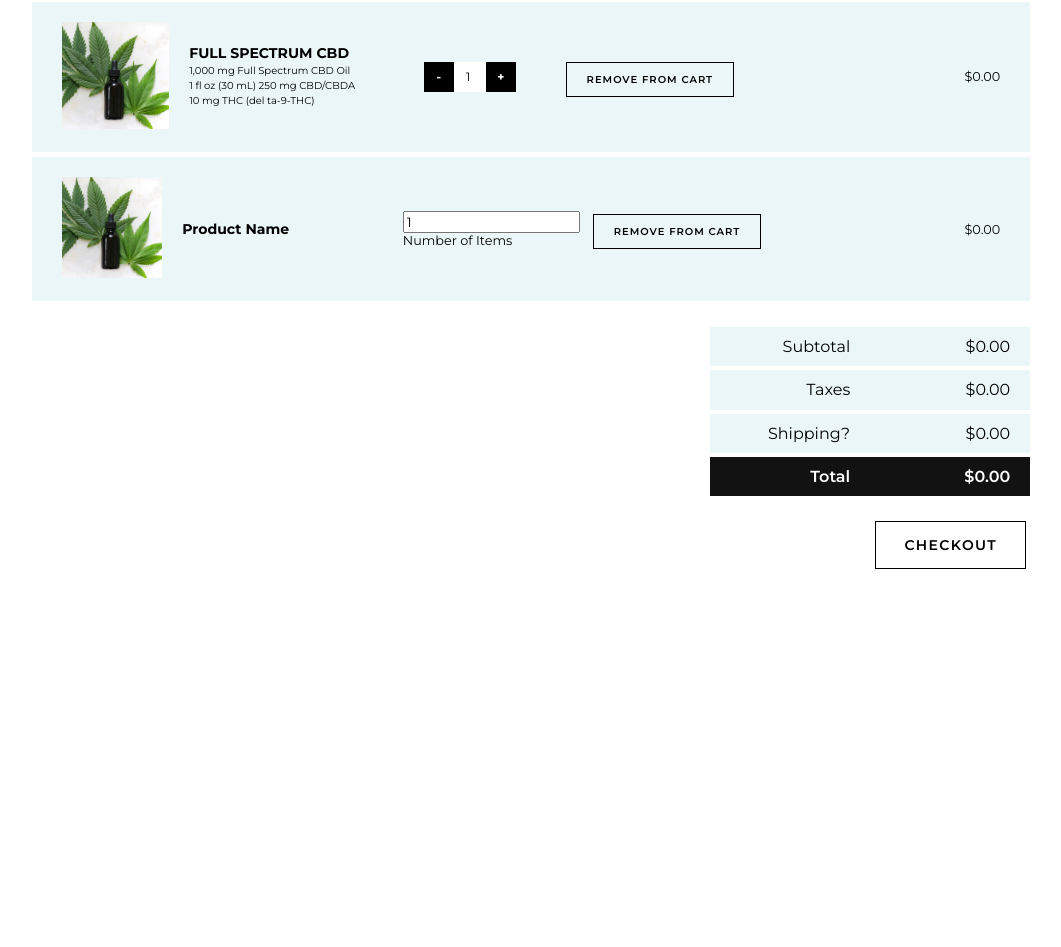
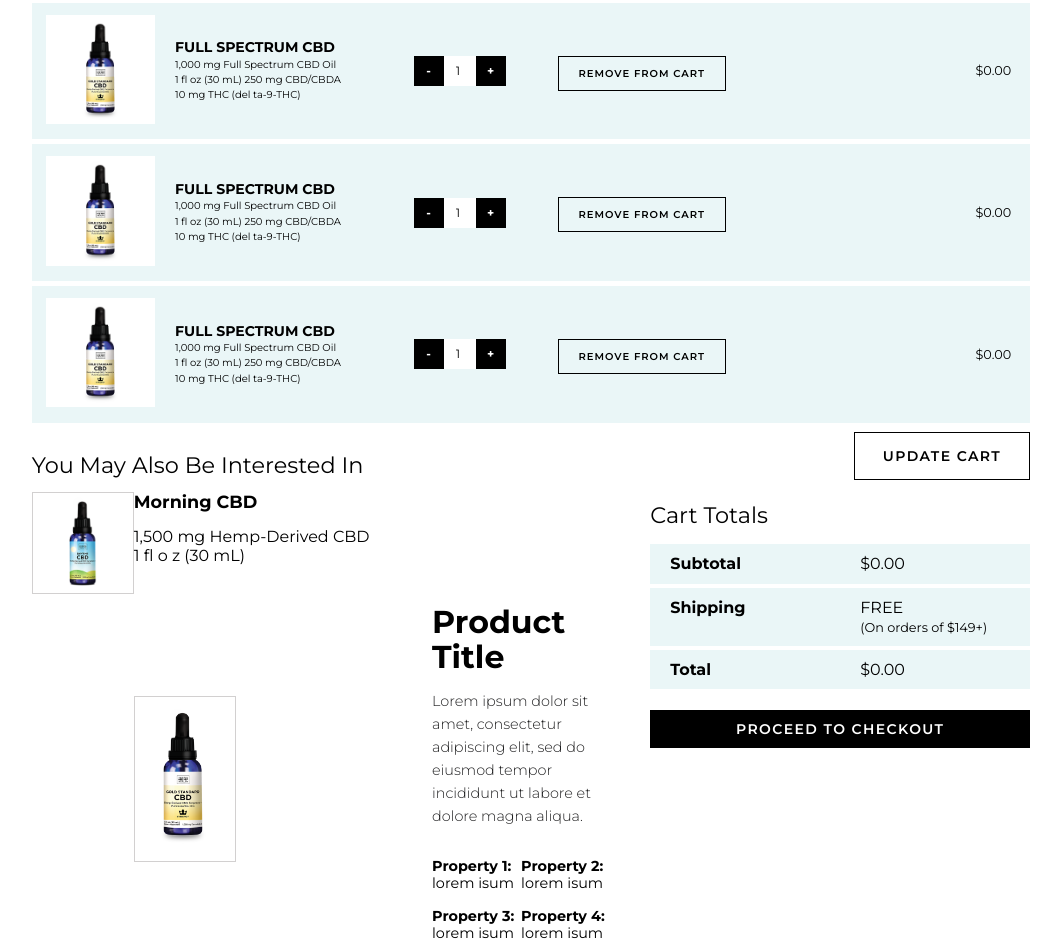
Before and after one commit to k-dumont/CHH-Full, a plain HTML site: page cart.html in a window 1280 px wide. Shown: the part 185-1132 px from the top of the page, without its empty margins (109-1170 px from the left). Before the commit the page ends 857 px from the top, so only its background shows below. Drawn offline with Linux system fonts and the light colour scheme.

Commit message:
cart progress
also interesting in box needs to be finished

```diff
--- a/cart.html
+++ b/cart.html
@@ -11,11 +11,13 @@
 <body>
 
   <section id="main-content">
+    <div class="cart-button-div"><button class="btn-main">Return To Shop</button></div>
 		<h2>Shopping Cart</h2>
 
+	<!--  CART ITEM START-->
 		<div class="cart-wrapper vert-center">
 			<div class="cart-column cart-image-column">
-				<img src="img/product.jpg" alt="" class="product-in-cart"/>
+					<img src="img/CHH-GoldStandard_30ml-S-thumb.png" alt="" class="product-in-cart"/>
 			</div>
 			<div class="cart-column cart-name-column">
 				<h5>FULL SPECTRUM CBD</h5>
@@ -26,10 +28,7 @@
 			<div class="cart-column item-number-column">
   <form>
 
-  <div class="plus-minus-wrapper"><a href="SUBTRACT-ITEM"> <div class="plus-minus"> <span>-</span> </div>  </a><input class="number-of-items" type="text" name="number_of_items" value="1"> <a href="ADD-ITEM"><div class="plus-minus"> <span>+</span> </div></a> </div>
-<!--  <div class="plus-minus"> + </div><input class="cart-item-number-input" type="text" name="number_of_items" value="1">	<label class="item-number-label">Number of Items</label>-->
-
-
+  <div class="plus-minus-wrapper"><a href="#"> <div class="plus-minus"> <span>-</span> </div>  </a><input class="number-of-items" type="text" name="number_of_items" value="1"> <a href="#"><div class="plus-minus"> <span>+</span> </div></a> </div>
   </form>
 			</div>
 			<div class="cart-column cart-button-column">
@@ -39,67 +38,125 @@
 				<span class="price cart-product-price">$0.00</span>
 			</div>
 		</div>
+<!--  CART ITEM END-->
 
+    	<!--  CART ITEM START-->
 		<div class="cart-wrapper vert-center">
 			<div class="cart-column cart-image-column">
-				<img src="img/product.jpg" alt="" class="product-in-cart"/>
+					<img src="img/CHH-GoldStandard_30ml-S-thumb.png" alt="" class="product-in-cart"/>
 			</div>
 			<div class="cart-column cart-name-column">
-				<h5>Product Name</h5>
+				<h5>FULL SPECTRUM CBD</h5>
+        <span>1,000 mg Full Spectrum CBD Oil</span><br>
+       <span> 1 fl oz (30 mL) 250 mg CBD/CBDA</span><br>
+        <span>10 mg THC (del ta-9-THC)</span>
 			</div>
 			<div class="cart-column item-number-column">
   <form>
-		  <input class="cart-item-number-input" type="text" name="number_of_items" value="1">	<label class="item-number-label">Number of Items</label>
+
+  <div class="plus-minus-wrapper"><a href="#"> <div class="plus-minus"> <span>-</span> </div>  </a><input class="number-of-items" type="text" name="number_of_items" value="1"> <a href="#"><div class="plus-minus"> <span>+</span> </div></a> </div>
   </form>
 			</div>
 			<div class="cart-column cart-button-column">
 		<button type="submit" class="btn-small">Remove From Cart</button>
 			</div>
 		<div class="cart-column cart-price-column">
-				<span style="price cart-product-price">$0.00</span>
+				<span class="price cart-product-price">$0.00</span>
 			</div>
 		</div>
+<!--  CART ITEM END-->
+
+
+    	<!--  CART ITEM START-->
+		<div class="cart-wrapper vert-center">
+			<div class="cart-column cart-image-column">
+					<img src="img/CHH-GoldStandard_30ml-S-thumb.png" alt="" class="product-in-cart"/>
+			</div>
+			<div class="cart-column cart-name-column">
+				<h5>FULL SPECTRUM CBD</h5>
+        <span>1,000 mg Full Spectrum CBD Oil</span><br>
+       <span> 1 fl oz (30 mL) 250 mg CBD/CBDA</span><br>
+        <span>10 mg THC (del ta-9-THC)</span>
+			</div>
+			<div class="cart-column item-number-column">
+  <form>
+
+  <div class="plus-minus-wrapper"><a href="#"> <div class="plus-minus"> <span>-</span> </div>  </a><input class="number-of-items" type="text" name="number_of_items" value="1"> <a href="#"><div class="plus-minus"> <span>+</span> </div></a> </div>
+  </form>
+			</div>
+			<div class="cart-column cart-button-column">
+		<button type="submit" class="btn-small">Remove From Cart</button>
+			</div>
+		<div class="cart-column cart-price-column">
+				<span class="price cart-product-price">$0.00</span>
+			</div>
+		</div>
+<!--  CART ITEM END-->
+
+    <div class="cart-button-div">
+    <button type="submit" class="btn-main">Update Cart</button>
+    </div>
 		<br>
+    <div class="cart-totals-wrapper">
+      <h3 class="fontweight-light">Cart Totals</h3>
 		<div class="cart-totals flex-row">
 				<div class="flex-column-half before-checkout-column">
-				<span style="price cart-product-price">Subtotal</span>
+          <strong>Subtotal</strong>
+			</div>
+			<div class="flex-column-half before-checkout-column">
+				$0.00
+			</div>
+	</div>
+			<div class="cart-totals flex-row">
+				<div class="flex-column-half before-checkout-column">
+          <strong>Shipping</strong>
+			</div>
+			<div class="flex-column-half before-checkout-column">
+				FREE<br><span class="font-size-sml">(On orders of $149+)</span>
+			</div>
+	</div>
+<div class="cart-totals flex-row">
+				<div class="flex-column-half before-checkout-column">
+          <span style="price cart-product-price"><strong>Total</strong></span>
 			</div>
 			<div class="flex-column-half before-checkout-column">
 				<span style="price cart-product-price">$0.00</span>
 			</div>
 	</div>
-
-	<div class="cart-totals flex-row">
-				<div class="flex-column-half before-checkout-column">
-				<span style="price cart-product-price">Taxes</span>
-			</div>
-			<div class="flex-column-half before-checkout-column">
-				<span style="price cart-product-price">$0.00</span>
-			</div>
-	</div>
-			<div class="cart-totals flex-row">
-				<div class="flex-column-half before-checkout-column">
-				<span style="price cart-product-price">Shipping?</span>
-			</div>
-			<div class="flex-column-half before-checkout-column">
-				<span style="price cart-product-price">$0.00</span>
-			</div>
-	</div>
-			<div class="cart-totals flex-row cart-grand-total">
-				<div class="flex-column-half before-checkout-column">
-				<span style="price cart-product-price">Total</span>
-			</div>
-			<div class="flex-column-half before-checkout-column">
-				<span style="price cart-product-price">$0.00</span>
-			</div>
+      <br>
+			    	<a href="/checkout"><button type="submit" class="btn-full">Proceed to checkout
+              </button></a>
 	</div>
 
-			<div class="cart-totals flex-row">
-				<div class="flex-column-half checkout-column">
-					<br>
-					<button type="submit" class="btn-main">Checkout</button>
+
+		  <div class="also-interested-div">
+        <h3 class="fontweight-light">You May Also Be Interested In</h3>
+      <img src="img/DaytimeCBD-30mL-thumb.png" class="left"><h5>Morning CBD</h5>
+      1,500 mg Hemp-Derived CBD<br>
+1 fl o z (30 mL)
+
+
+        	<div class="flex-row vert-center">
+  <div class="flex-column-half vert-center product-image-column">
+		<img src="img/CHH-GoldStandard_30ml-S-700px.png" class="product-image" alt=""/>
 	</div>
+   <div class="flex-column-half">
+		 <div class="product-text-column">
+		 <h2>Product Title</h2>
+		 <p class="product-description">Lorem ipsum dolor sit amet, consectetur adipiscing elit, sed do eiusmod tempor incididunt ut labore et dolore magna aliqua.</p>
+		 		<div class="flex-row">
+					<div class="flex-column-half product-property"><strong>Property 1:</strong> lorem isum</div>
+					<div class="flex-column-half product-property"><strong>Property 2:</strong> lorem isum</div>
+
 		 </div>
+			 	 		<div class="flex-row">
+		 <div class="flex-column-half product-property"><strong>Property 3:</strong> lorem isum</div>
+					<div class="flex-column-half product-property"><strong>Property 4:</strong> lorem isum</div>
+
+		 </div>
+
+    </div>
+
 
 
 
--- a/css/main.css
+++ b/css/main.css
@@ -65,7 +65,7 @@ html {
 font-family:'montserrat',sans-serif;
 }
 h1,h2,h3,h4,h5,h6,p {
-	margin-bottom:20px;
+	margin-bottom:15px;
 }
 h1,h2,h3,h4,h5,h6 {
 	line-height:1.1em;
@@ -214,6 +214,29 @@ hr.section-divider {
 	border-radius:0;
 	font-size:10px;
 	font-weight: 600;
+}
+
+
+.btn-full {
+	text-transform: uppercase;
+	padding:10px 28px;
+  width:100%;
+  color:#fff;
+	letter-spacing:.1em;
+	background-color:#000;
+		border: solid black 0px;
+/*	margin:4px 4px 0 0;*/
+	cursor: pointer;
+	border-radius:0;
+	font-size:14px;
+	font-weight: 600;
+}
+.btn-full:hover {
+	background-color:#ffde7b;
+	color:#000;
+/*	padding:14px 28px;*/
+/*		border: solid 1px #000;*/
+	cursor: pointer;
 }
 
 	.anchor-links	.flex-column-third {
@@ -392,6 +415,22 @@ input[type="checkbox"]:disabled {
 .cart-wrapper {
 	display:flex;
 	}
+  .cart-button-div {
+    position:relative;
+         display:block;
+        margin-bottom: 6px;
+  }
+   .cart-button-div button.btn-main {
+    position: absolute;
+    right: 0;
+    margin-right: 0;
+
+}
+/*
+  .cart-button-right {
+    float:right;
+  }
+*/
 		.cart-column.cart-image-column {
 	width:150px;
 }
@@ -408,15 +447,17 @@ input[type="checkbox"]:disabled {
 .cart-column.cart-price-column {
 	width:100px;
 	text-align: end;
+  padding-right:15px;
 }
 
-	.flex-row.cart-totals {
-/*    width: 100%;*/
-		    justify-content: flex-end;
-/*		padding:25px;*/
-}
+  .cart-totals-wrapper {
+      width:380px;
+float:right;
+    margin-top: 50px;
+  }
+
 	.before-checkout-column {
-	width:120px;
+	width:160px;
 	}
 
 	/*****DESKTOP SPECIFIC - MY ACCOUNT********/
@@ -466,9 +507,11 @@ width:510px;
   .my-orders-title-wrapper, .my-orders-items-wrapper {
 	display:flex;
 	}
+/*
   		.my-orders-column {
-	width:120px;
+	width:50%;
 }
+*/
 
 .my-orders-column.price-total{
 /*
@@ -620,7 +663,7 @@ div.product-property {
 .cart-wrapper {
 	background-color:#eaf6f7;
 	border-bottom: solid white 5px;
-padding:10px 20px;
+padding:2px 4px;
 }
 
 .cart-column {
@@ -691,14 +734,17 @@ input.cart-item-number-input {
 
 	.cart-totals {
     text-align: right;
+
 }
 .before-checkout-column {
-	align-content: flex-end;
+/*	align-content: flex-end;*/
 			padding:10px 20px;
 		background-color:#eaf6f7;
   margin-top:2px;
     margin-bottom:2px;
+    text-align: left;
 }
+
 
 .cart-grand-total .before-checkout-column {
 	background-color:#121212;
@@ -706,13 +752,10 @@ input.cart-item-number-input {
 	font-weight: 600;
 }
 
-/*	.item-number-label {
-		  display: inline;
-  position: relative;
-  margin-bottom: 10px;
-	padding-top: 3px;
-    font-size: 14px;
-	}*/
+.also-interested-div img {
+  width:100px;
+  border: solid #D2D0D0 1px;
+}
 
 
 /***********************PAGE SPECIFIC CLASSES - ABOUT***********************/
```
Also changed, not shown: cbd-oil.html (+1 -1 lines), img/CHH-GoldStandard_30ml-S-700px.png (added), img/CHH-GoldStandard_30ml-S-thumb.png (added), img/DaytimeCBD-30mL-700px.png (added), img/DaytimeCBD-30mL-thumb.png (added), img/FullSpectrumCBD-30mL-S-700px.png (added), img/FullSpectrumCBD-30mL-S-thumb.png (added), img/MorningCBD-30mL-thumb.png (added), img/MorningCBD-30mL.png (added), img/NighttimeCBD-30mL-700px.png (added), img/NighttimeCBD-30mL-thumb.png (added), img/NighttimeCBD-30mL.png (added). Lines whose indentation alone changed are shown as unchanged.
